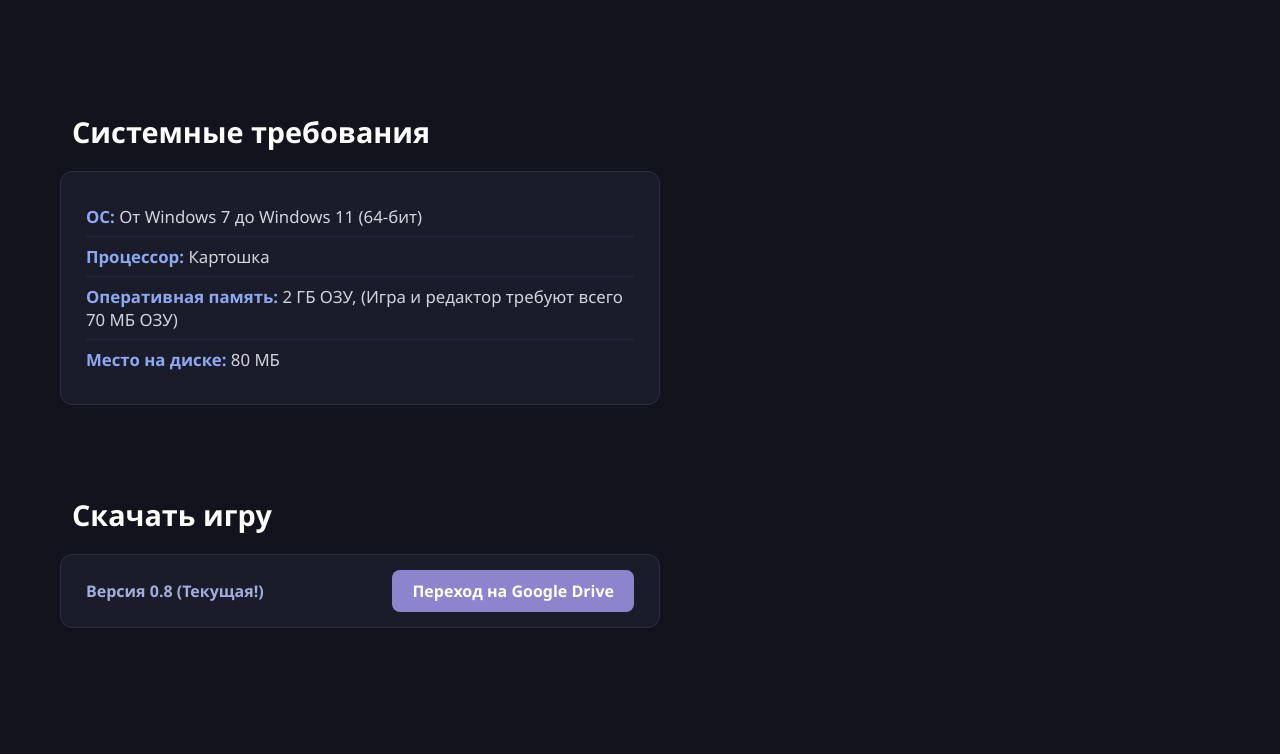
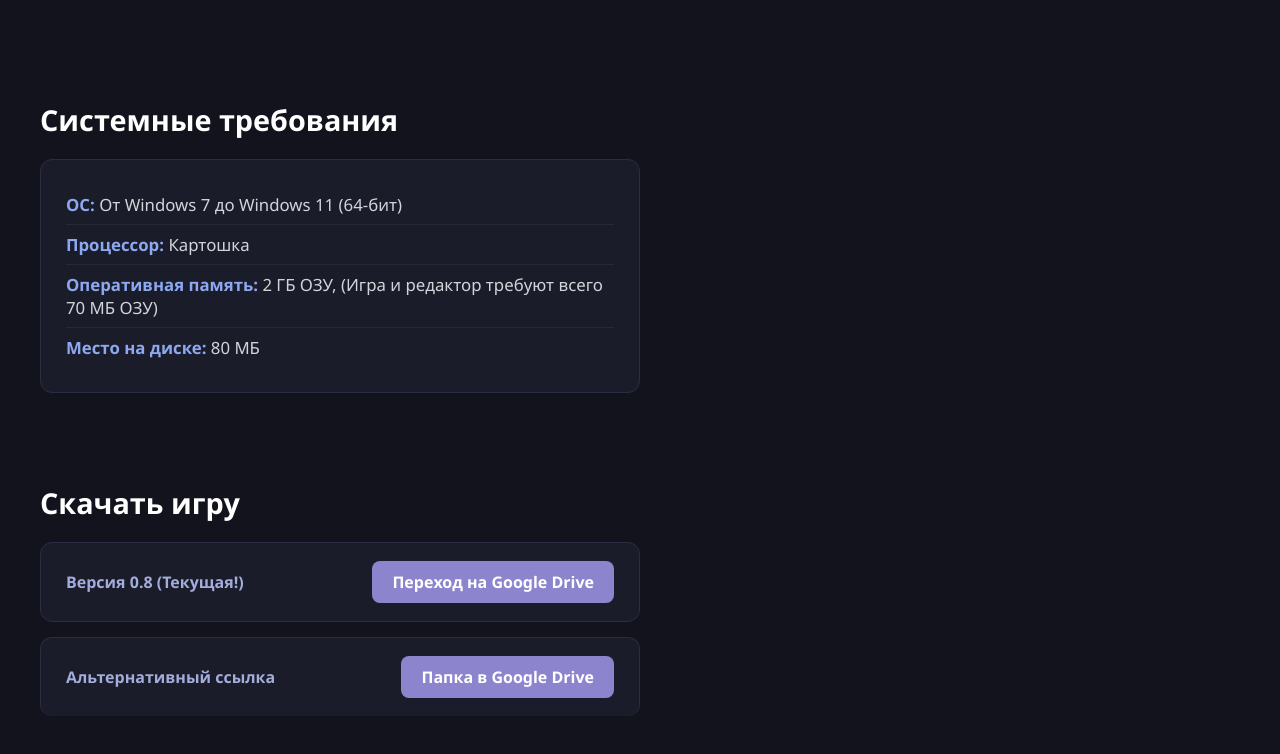
Before and after one commit to JanmiMC/sorbulus, a plain HTML site: page index.html in a window 1280 px wide. Shown: the part 822-1576 px from the top of the page. Before the commit the page ends 1520 px from the top, so only its background shows below. Drawn offline with Linux system fonts and the light colour scheme; a web font is replaced by a local one.

Commit message:
Add files via upload

```diff
--- a/index.html
+++ b/index.html
@@ -20,7 +20,7 @@
     </header>
     <section id="main" class="hero">
         <h1>Sorbulus</h1>
-        <p class="tagline">Песочница с внешним редактором карт без процедурной генерации мира</p>
+        <p class="tagline">2D-платформа для пользовательских приключений</p>
         <a href="#downloads" id="downloadBtn" class="btn-download">
             Скачать Sorbulus
         </a>
@@ -51,6 +51,10 @@
                 <span class="version-tag">Версия 0.8 (Текущая!)</span>
                 <a href="https://drive.google.com/file/d/1-AZuOVQ2-vxwHtcMUXyVenZFNBdGgKDd/view?usp=drivesdk" class="btn-file-download" download>Переход на Google Drive</a>
             </div>
+            <div class="download-item">
+                <span class="version-tag">Альтернативный ссылка</span>
+                <a href="https://drive.google.com/drive/folders/1KQx6ZSgG1ngYz4SCWrVYD1QOm4XSR3Br" class="btn-file-download" download>Папка в Google Drive</a>
+            </div>
         </div>
     </section>
     <script>
--- a/style.css
+++ b/style.css
@@ -99,19 +99,18 @@ body {
 section {
     max-width: 1200px;
     margin: 40px auto;
-    padding: 0 20px;
+    padding: 0 20px;.reqs-box
     width: 100%;
 }
 
 h2 {
     font-size: 1.8rem;
     margin-bottom: 20px;
-    padding-left: 12px;
 }
 
 .screenshots {
     width: 100%;
-    max-width: 1200px;
+    max-width: 100%;
     margin: 45px auto 70px auto;
     padding: 0 20px;
 }
@@ -137,8 +136,8 @@ h2 {
 .sys-reqs {
     width: 100%;
     max-width: 1200px;
-    margin: 45px auto 30px auto;
-    padding: 0 20px;
+    margin: 45px 0 30px 0;
+    padding: 0 40px;
 }
 
 .reqs-box {
@@ -172,25 +171,26 @@ h2 {
 .downloads-section {
     width: 100%;
     max-width: 1200px;
-    margin: 60px auto 70px auto;
-    padding: 0 20px;
+    margin: 60px 0 70px 0;
+    padding: 0 40px;
 }
 
 .downloads-box {
-    background-color: #1A1C29;
-    padding: 15px 25px;
-    border-radius: 12px;
-    border: 1px solid #2B2E42;
+    display: flex;
+    flex-direction: column;
+    gap: 15px;
     max-width: 600px;
-    transition: box-shadow 0.4s ease, border-color 0.4s ease;
 }
 
 .download-item {
     display: flex;
     justify-content: space-between;
     align-items: center;
-    padding: 0;
-    border-bottom: 1px solid #25283B;
+    background-color: #1A1C29;
+    padding: 18px 25px;
+    border-radius: 12px;
+    border: 1px solid #2B2E42;
+    transition: border-color 0.2s, box-shadow 0.2s;
 }
 
 .download-item:last-child {
@@ -216,7 +216,7 @@ h2 {
     background-color: #678bd8;
 }
 
-.downloads-box.highlight {
+.downloads-box.highlight .download-item {
     border-color: #8c85ce;
     box-shadow: 0 0 25px rgba(140, 133, 206, 0.4);
 }
```
